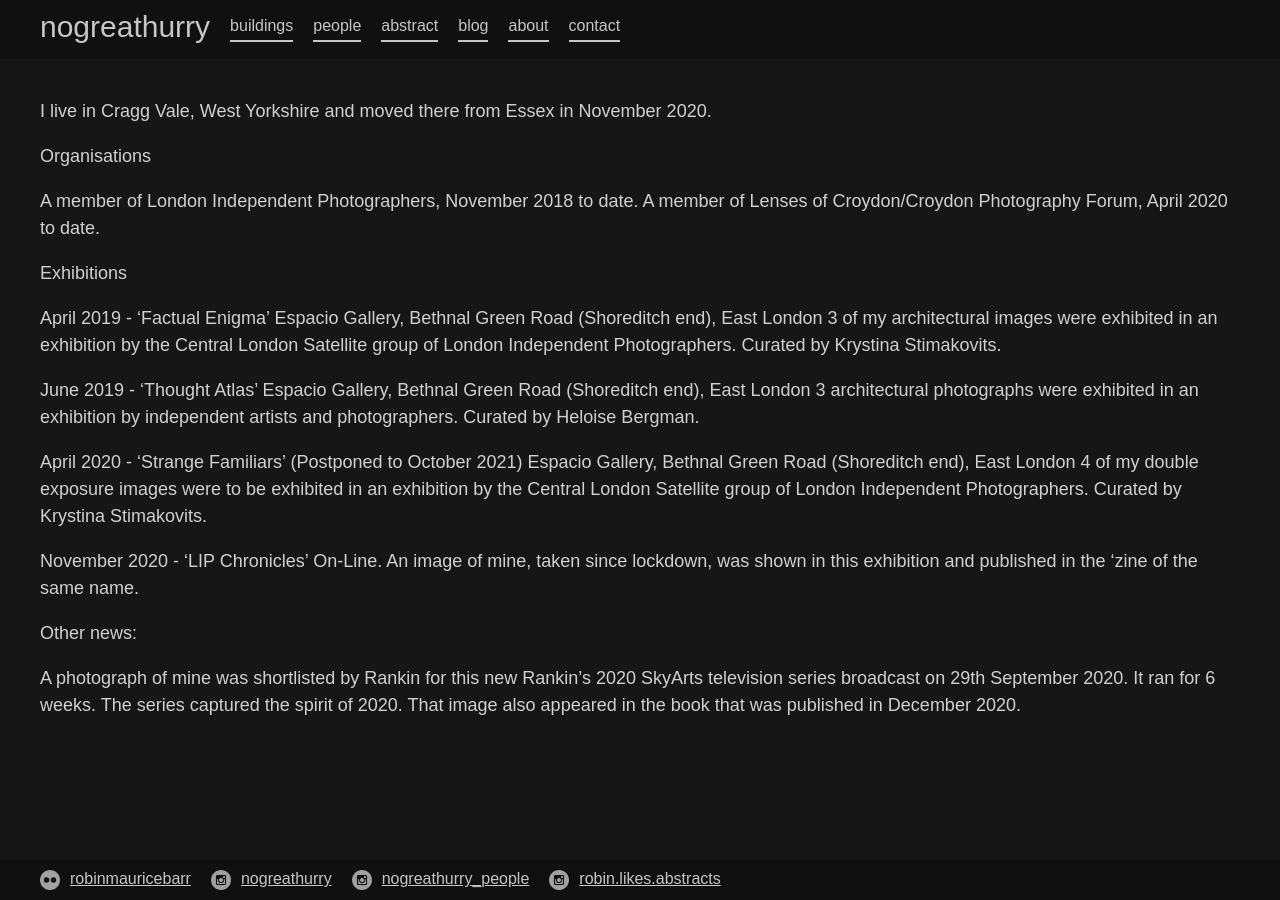
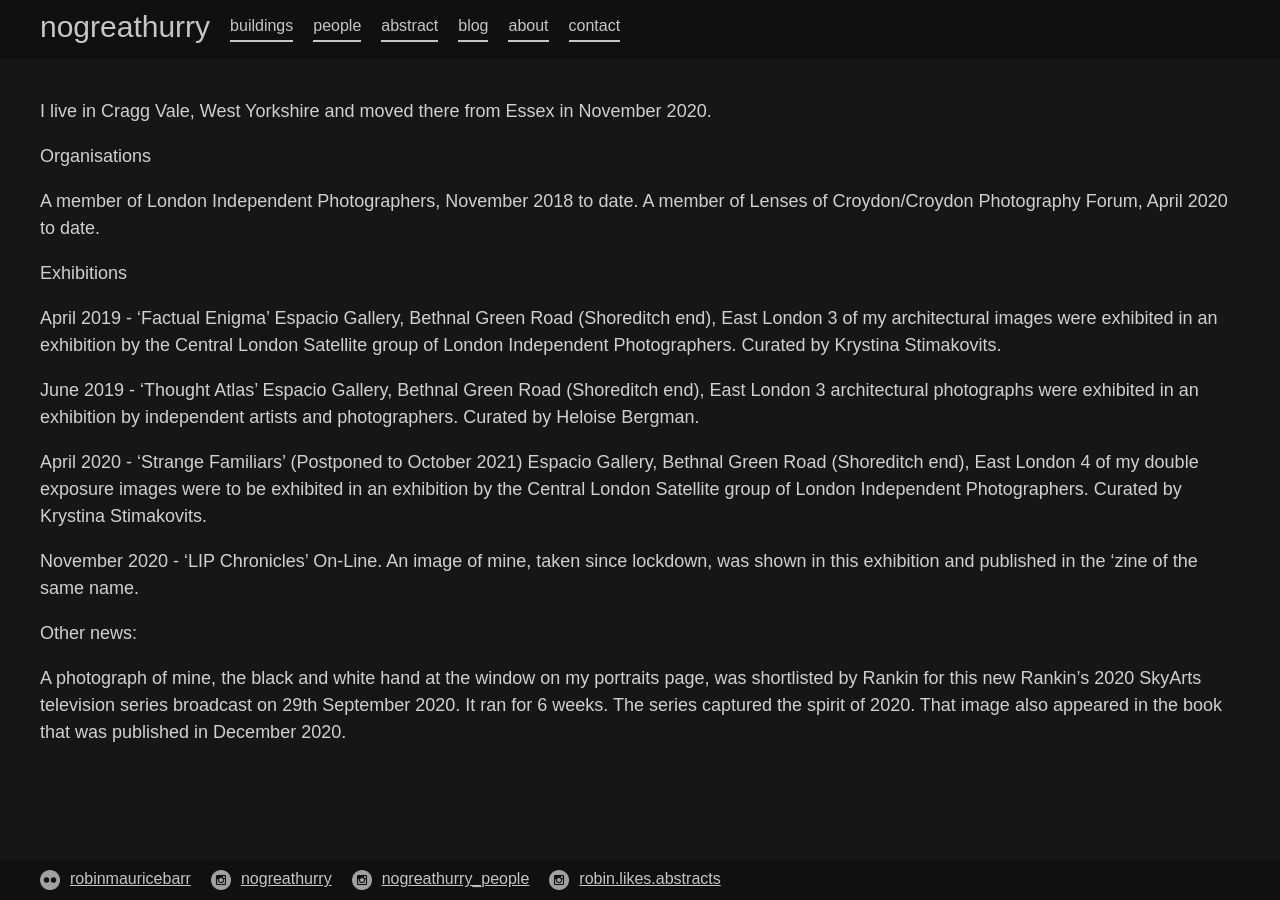
Before and after one commit to 987poiuytrewq/nogreathurry, a Jekyll site: the page built from blog.md, in a window 1280 px wide. Built offline with Jekyll 4.4.1, drawn with Linux system fonts in a browser that asks for light colours.

Commit message:
Updated Blog

```diff
--- a/blog.md
+++ b/blog.md
@@ -29,4 +29,4 @@
 
 Other news:
 
-A photograph of mine was shortlisted by Rankin for this new Rankin's 2020 SkyArts television series broadcast on 29th September 2020.  It ran for 6 weeks. The series captured the spirit of 2020. That image also appeared in the book that was published in December 2020.
+A photograph of mine, the black and white hand at the window on my portraits page, was shortlisted by Rankin for this new Rankin's 2020 SkyArts television series broadcast on 29th September 2020.  It ran for 6 weeks. The series captured the spirit of 2020. That image also appeared in the book that was published in December 2020.
```
